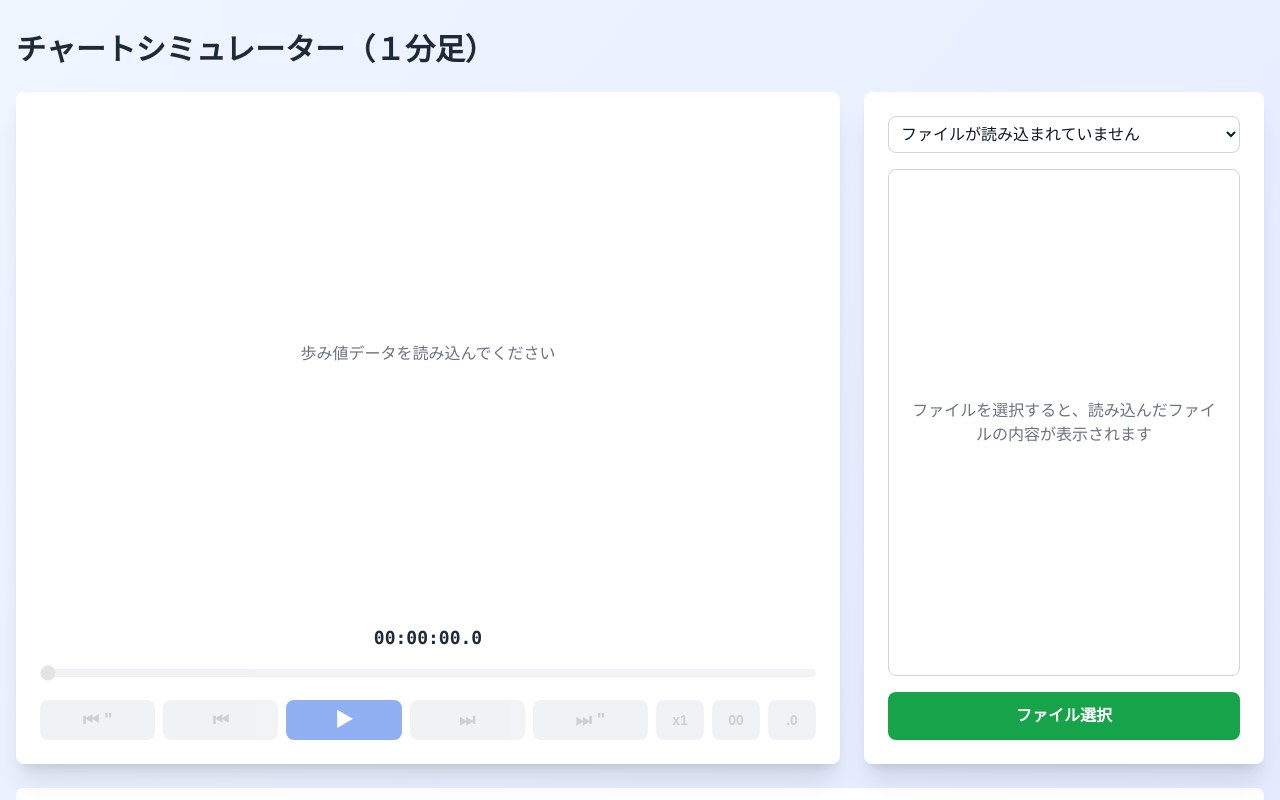
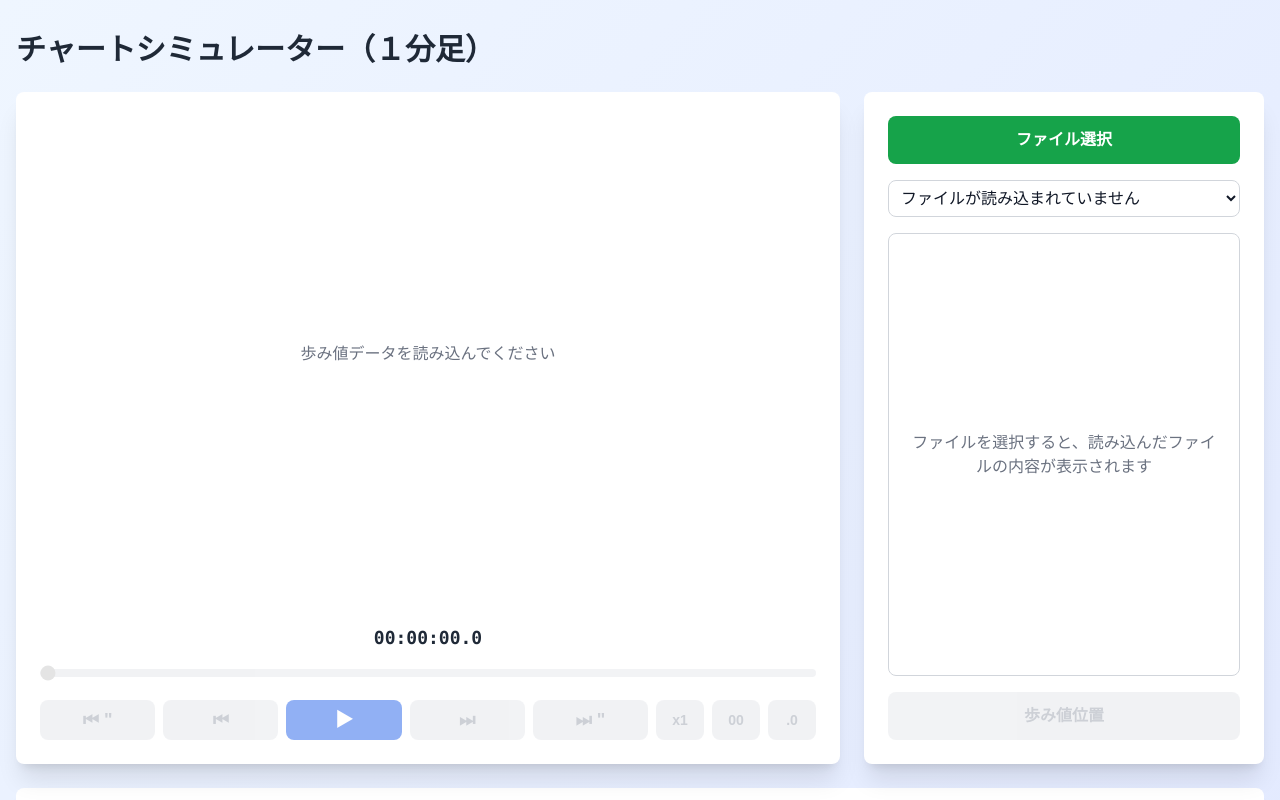
Before and after one commit to kashiomaru/kabu_sim, a Next.js app: page / in a window 1280 px wide. Shown: the top 800 px of the page. Built offline with nearby package versions, Linux system fonts and the light colour scheme.

Commit message:
ファイル選択ボタン位置変更

```diff
--- a/app/page.tsx
+++ b/app/page.tsx
@@ -1194,6 +1194,19 @@ export default function Home() {
             <div className="bg-white dark:bg-gray-800 rounded-lg shadow-xl p-6 h-full flex flex-col overflow-hidden">
               {/* ファイル選択UI */}
               <div className="mb-4 flex-shrink-0">
+                <input
+                  type="file"
+                  ref={fileInputRef}
+                  onChange={handleFileUpload}
+                  accept=".csv"
+                  className="hidden"
+                />
+                <button
+                  onClick={handleUploadClick}
+                  className="w-full bg-green-600 hover:bg-green-700 text-white font-semibold py-3 px-4 rounded-lg transition-colors duration-200 mb-4"
+                >
+                  ファイル選択
+                </button>
                 <select
                   value={activeFileId || ''}
                   onChange={(e) => {
@@ -1300,18 +1313,18 @@ export default function Home() {
                 </div>
               )}
               <div className="flex-shrink-0">
-                <input
-                  type="file"
-                  ref={fileInputRef}
-                  onChange={handleFileUpload}
-                  accept=".csv"
-                  className="hidden"
-                />
                 <button
-                  onClick={handleUploadClick}
-                  className="w-full bg-green-600 hover:bg-green-700 text-white font-semibold py-3 px-4 rounded-lg transition-colors duration-200"
+                  onClick={() => {
+                    // TODO: 歩み値位置機能を実装
+                  }}
+                  disabled={!isControlsActive}
+                  className={`w-full font-semibold py-3 px-4 rounded-lg transition-colors duration-200 ${
+                    isControlsActive
+                      ? 'bg-blue-600 hover:bg-blue-700 text-white'
+                      : 'bg-gray-200 dark:bg-gray-700 text-gray-400 dark:text-gray-500 cursor-not-allowed opacity-50'
+                  }`}
                 >
-                  ファイル選択
+                  歩み値位置
                 </button>
               </div>
             </div>
```
